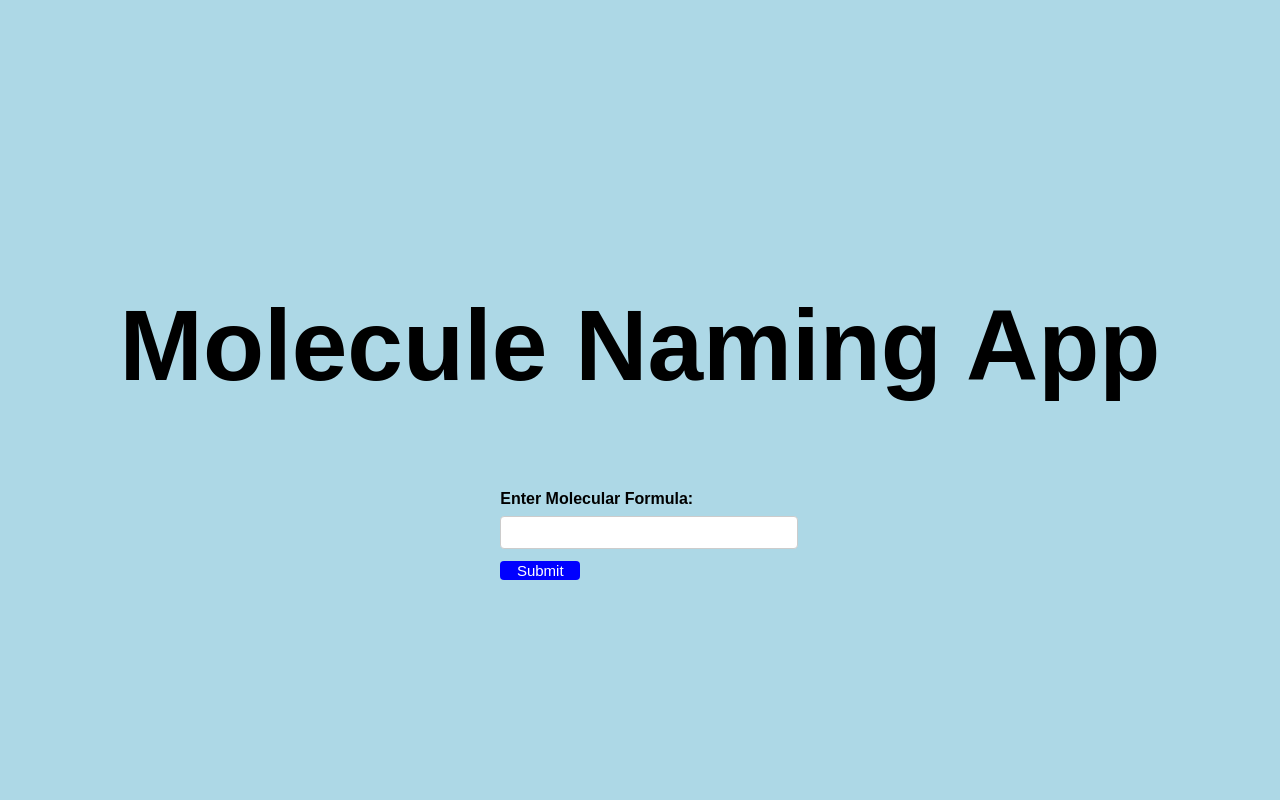
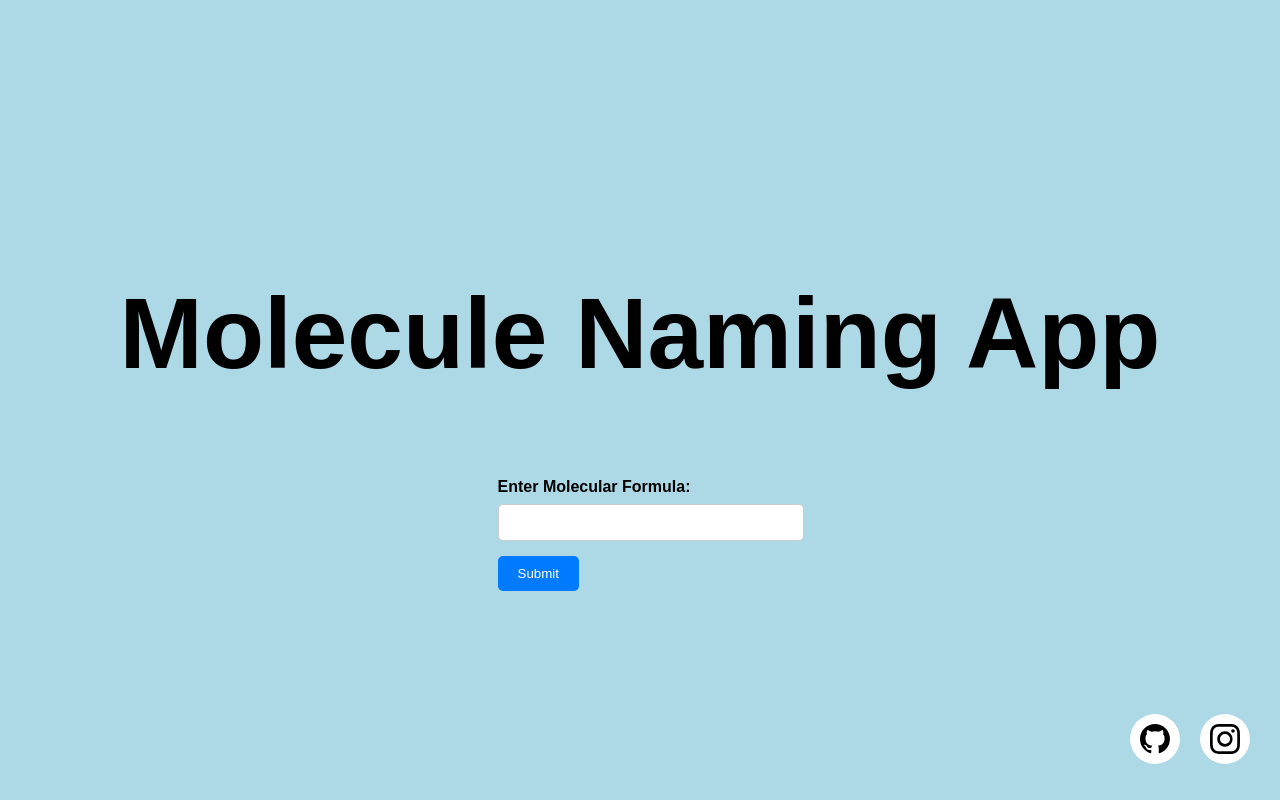
Before and after one commit to Rayanlupo/Molecule-Name-Generator, a Flask app: page / in a window 1280 px wide. Run offline with Flask 3, Linux system fonts and the light colour scheme.

Commit message:
adding socials icons

```diff
--- a/static/style.css
+++ b/static/style.css
@@ -25,23 +25,24 @@ body{
 
 }
 button {
-    width: 80px;
-    background-color: blue;
-    font-size: 15px;
-    color:white;
-    border-radius: 4px ;
-    height: auto;
+    background-color: #007bff;
+    color: white;
     border: none;
-    align-items: center;
-    justify-content: center;
+    padding: 10px 20px;
+    border-radius: 5px;
+    cursor: pointer;
+    transition: background-color 0.3s ease;
 
+}
+button:hover{
+    background-color: #0056b3;
 }
 input[type="text"] {
     width: 100%;
-    padding: 8px;
-    margin-bottom: 12px;
+    padding: 10px;
     border: 1px solid #ccc;
-    border-radius: 4px;
+    border-radius: 5px;
+    margin-bottom: 15px;
 }
 label {
     display: block;
@@ -49,3 +50,98 @@ label {
     font-weight: bold;
     border-radius: 5px;
 }
+/* From Uiverse.io by Zameerahmad01 */
+ul {
+    list-style: none;
+  }
+
+  .example-2 {
+    display: flex;
+    justify-content: center;
+    align-items: center;
+    flex-direction: row;
+    row-gap: 0.5rem;
+    position: fixed;
+    bottom: 20px;
+    right: 20px;
+  }
+  .example-2 .icon-content {
+    margin: 0 10px;
+    position: relative;
+  }
+  .example-2 .icon-content .tooltip {
+
+    position: absolute;
+    bottom: 100%;
+
+    transform: translateX(50%);
+    color: #fff;
+    padding: 6px 10px;
+    border-radius: 5px;
+    opacity: 0;
+    visibility: hidden;
+    font-size: 14px;
+    transition: all 0.3s ease;
+  }
+  .example-2 .icon-content:hover .tooltip {
+    opacity: 1;
+    visibility: visible;
+    top: 5px;
+  }
+  .example-2 .icon-content a {
+    position: relative;
+    overflow: hidden;
+    display: flex;
+    justify-content: center;
+    align-items: center;
+    width: 50px;
+    height: 50px;
+    border-radius: 50%;
+    color: #000000;
+    background-color: #fff;
+    transition: all 0.3s ease-in-out;
+  }
+  .example-2 .icon-content a:hover {
+    box-shadow: 3px 2px 45px 0px rgb(0 0 0 / 12%);
+  }
+  .example-2 .icon-content a svg {
+    position: relative;
+    z-index: 1;
+    width: 30px;
+    height: 30px;
+  }
+  .example-2 .icon-content a:hover {
+    color: white;
+  }
+  .example-2 .icon-content a .filled {
+    position: absolute;
+    top: auto;
+    bottom: 0;
+    left: 0;
+    width: 100%;
+    height: 0;
+    background-color: #000;
+    transition: all 0.3s ease-in-out;
+  }
+  .example-2 .icon-content a:hover .filled {
+    height: 100%;
+  }
+
+
+
+  .example-2 .icon-content a[data-social="github"] .filled,
+  .example-2 .icon-content a[data-social="github"] ~ .tooltip {
+    background-color: #24262a;
+  }
+  .example-2 .icon-content a[data-social="instagram"] .filled,
+  .example-2 .icon-content a[data-social="instagram"] ~ .tooltip {
+    background: linear-gradient(
+      45deg,
+      #405de6,
+      #5b51db,
+      #b33ab4,
+      #c135b4,
+      #e1306c,
+      #fd1f1f
+    );
+  }
--- a/templates/home.html
+++ b/templates/home.html
@@ -37,5 +37,55 @@
         <h2>Error</h2>
         <p>{{error_message}}</p>
     {% endif %}
+    <!-- From Uiverse.io by Zameerahmad01   Thanks :) -->
+<ul class="example-2">
+
+  <li class="icon-content">
+    <a data-social="github" aria-label="GitHub" href="https://www.github.com/Rayanlupo">
+      <div class="filled"></div>
+      <svg
+        xml:space="preserve"
+        viewBox="0 0 16 16"
+        class="bi bi-github"
+        fill="currentColor"
+        height="16"
+        width="16"
+        xmlns="http://www.w3.org/2000/svg"
+      >
+        <path
+          fill="currentColor"
+          d="M8 0C3.58 0 0 3.58 0 8c0 3.54 2.29 6.53 5.47 7.59.4.07.55-.17.55-.38 0-.19-.01-.82-.01-1.49-2.01.37-2.53-.49-2.69-.94-.09-.23-.48-.94-.82-1.13-.28-.15-.68-.52-.01-.53.63-.01 1.08.58 1.23.82.72 1.21 1.87.87 2.33.66.07-.52.28-.87.51-1.07-1.78-.2-3.64-.89-3.64-3.95 0-.87.31-1.59.82-2.15-.08-.2-.36-1.02.08-2.12 0 0 .67-.21 2.2.82.64-.18 1.32-.27 2-.27s1.36.09 2 .27c1.53-1.04 2.2-.82 2.2-.82.44 1.1.16 1.92.08 2.12.51.56.82 1.27.82 2.15 0 3.07-1.87 3.75-3.65 3.95.29.25.54.73.54 1.48 0 1.07-.01 1.93-.01 2.2 0 .21.15.46.55.38A8.01 8.01 0 0 0 16 8c0-4.42-3.58-8-8-8"
+        ></path>
+      </svg>
+    </a>
+    <div class="tooltip">GitHub</div>
+  </li>
+  <li class="icon-content">
+    <a
+      data-social="instagram"
+      aria-label="Instagram"
+      href="https://www.instagram.com/rayan_mp4"
+    >
+      <div class="filled"></div>
+      <svg
+        xml:space="preserve"
+        viewBox="0 0 16 16"
+        class="bi bi-instagram"
+        fill="currentColor"
+        height="16"
+        width="16"
+        xmlns="http://www.w3.org/2000/svg"
+      >
+        <path
+          fill="currentColor"
+          d="M8 0C5.829 0 5.556.01 4.703.048 3.85.088 3.269.222 2.76.42a3.9 3.9 0 0 0-1.417.923A3.9 3.9 0 0 0 .42 2.76C.222 3.268.087 3.85.048 4.7.01 5.555 0 5.827 0 8.001c0 2.172.01 2.444.048 3.297.04.852.174 1.433.372 1.942.205.526.478.972.923 1.417.444.445.89.719 1.416.923.51.198 1.09.333 1.942.372C5.555 15.99 5.827 16 8 16s2.444-.01 3.298-.048c.851-.04 1.434-.174 1.943-.372a3.9 3.9 0 0 0 1.416-.923c.445-.445.718-.891.923-1.417.197-.509.332-1.09.372-1.942C15.99 10.445 16 10.173 16 8s-.01-2.445-.048-3.299c-.04-.851-.175-1.433-.372-1.941a3.9 3.9 0 0 0-.923-1.417A3.9 3.9 0 0 0 13.24.42c-.51-.198-1.092-.333-1.943-.372C10.443.01 10.172 0 7.998 0zm-.717 1.442h.718c2.136 0 2.389.007 3.232.046.78.035 1.204.166 1.486.275.373.145.64.319.92.599s.453.546.598.92c.11.281.24.705.275 1.485.039.843.047 1.096.047 3.231s-.008 2.389-.047 3.232c-.035.78-.166 1.203-.275 1.485a2.5 2.5 0 0 1-.599.919c-.28.28-.546.453-.92.598-.28.11-.704.24-1.485.276-.843.038-1.096.047-3.232.047s-2.39-.009-3.233-.047c-.78-.036-1.203-.166-1.485-.276a2.5 2.5 0 0 1-.92-.598 2.5 2.5 0 0 1-.6-.92c-.109-.281-.24-.705-.275-1.485-.038-.843-.046-1.096-.046-3.233s.008-2.388.046-3.231c.036-.78.166-1.204.276-1.486.145-.373.319-.64.599-.92s.546-.453.92-.598c.282-.11.705-.24 1.485-.276.738-.034 1.024-.044 2.515-.045zm4.988 1.328a.96.96 0 1 0 0 1.92.96.96 0 0 0 0-1.92m-4.27 1.122a4.109 4.109 0 1 0 0 8.217 4.109 4.109 0 0 0 0-8.217m0 1.441a2.667 2.667 0 1 1 0 5.334 2.667 2.667 0 0 1 0-5.334"
+        ></path>
+      </svg>
+    </a>
+    <div class="tooltip">Instagram</div>
+  </li>
+
+</ul>
+
 </body>
 </html>
```
